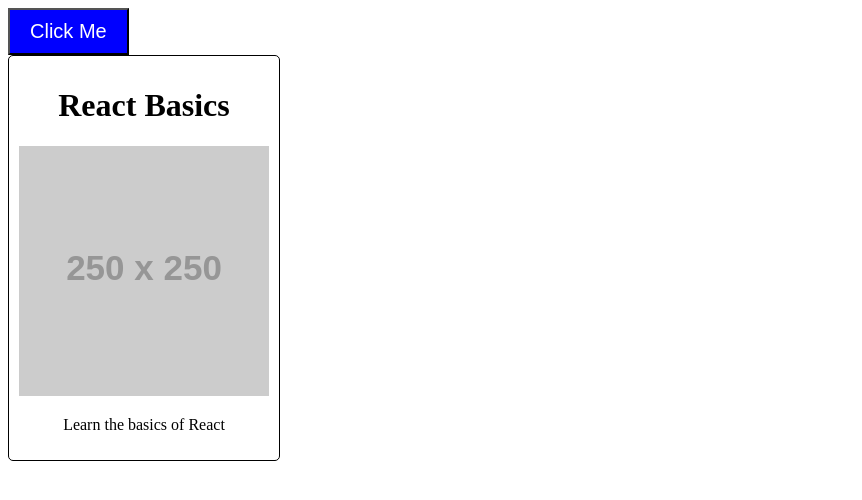
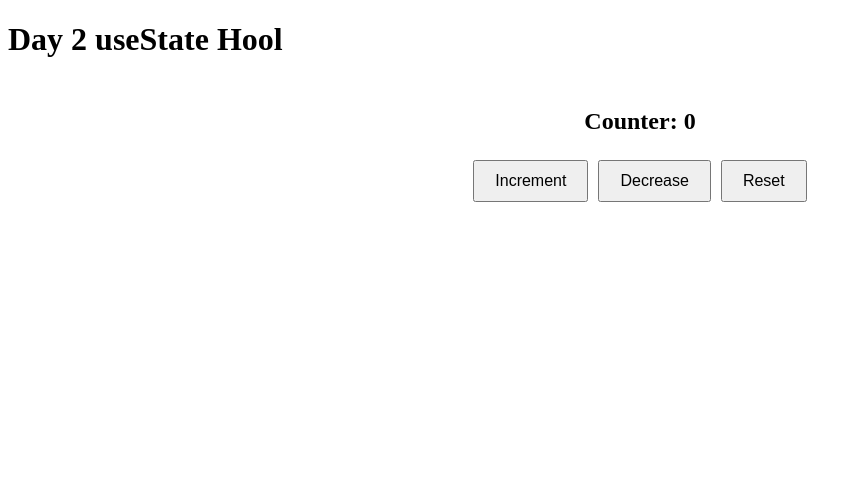
Before and after one commit to Hemzaaaaaa/30-Day-React-Mastery, a React (Vite) app: page / in a window 1280 px wide. Shown: the top 500 px of the page, without its empty margins (0-862 px from the left). Built offline with nearby package versions, Linux system fonts and the light colour scheme.

Commit message:
Day 2: useState Hook - React Mastery

```diff
--- a/src/App.jsx
+++ b/src/App.jsx
@@ -1,6 +1,6 @@
 // eslint-disable-next-line no-unused-vars
 import React from 'react';
-import AppDay1 from './Day-01_Components_Props/AppDay1';
+import AppDay2 from './Day-02_useState/AppDay2';
 
 
 
@@ -8,7 +8,7 @@ function App() {
 
   return (
     <div>
-      <AppDay1 />
+      <AppDay2 />
     </div>
   )
 }
--- /dev/null
+++ b/src/Day-02_useState/AppDay2.jsx
@@ -0,0 +1,14 @@
+// eslint-disable-next-line no-unused-vars
+import React from 'react'
+import Counter from './Counter'
+
+const AppDay2 = () => {
+  return (
+    <div>
+      <h1>Day 2 useState Hool</h1>
+      <Counter />
+    </div>
+  )
+}
+
+export default AppDay2
--- /dev/null
+++ b/src/Day-02_useState/Counter.jsx
@@ -0,0 +1,38 @@
+// eslint-disable-next-line no-unused-vars
+import React, {useState} from 'react'
+
+const Counter = () => {
+
+    // Step1: Initial State with useState
+    const [count, setCount] = useState(0);
+
+    // Step2: Update State
+    const increase = () => setCount(count + 1);
+    const decrease = () => setCount(count - 1);
+    const reset = () => setCount(0);
+
+  return (
+    <div style={styles.container}>
+      <h2>Counter: {count}</h2>
+      <button style={styles.button} onClick={increase}>Increment</button>
+      <button style={styles.button} onClick={decrease}>Decrease</button>
+      <button style={styles.button} onClick={reset}>Reset</button>
+    </div>
+  )
+}
+
+// Simple CSS
+const styles = {
+    container: {
+        textAlign: 'center',
+        marginTop: '50px'
+    },
+    button: {
+        margin: '5px',
+        padding: '10px 20px',
+        fontSize: '16px',
+        cursor: 'pointer'
+    }
+}
+
+export default Counter
```
Also changed, not shown: src/Day-02_useState/README.md (added).
